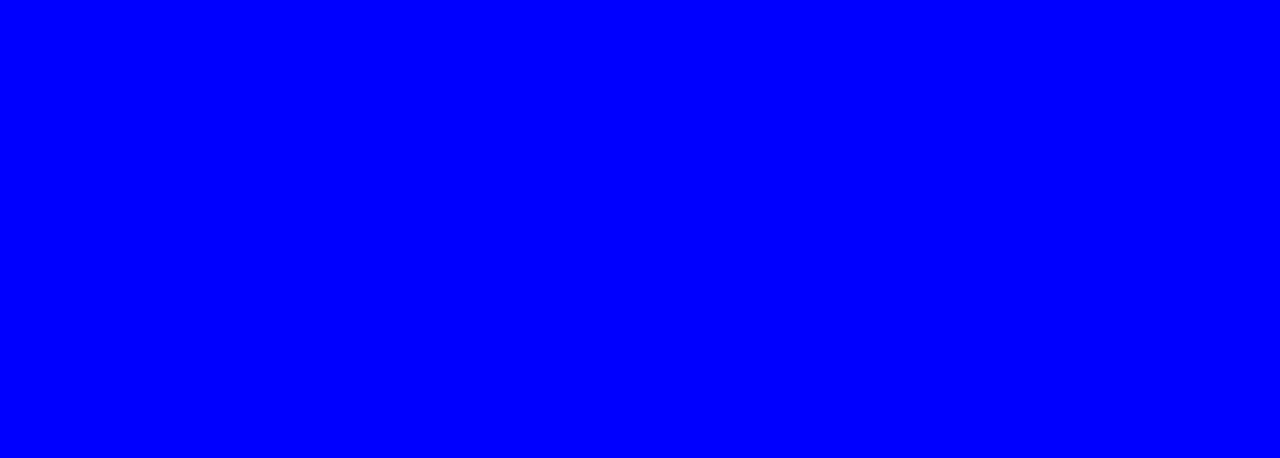
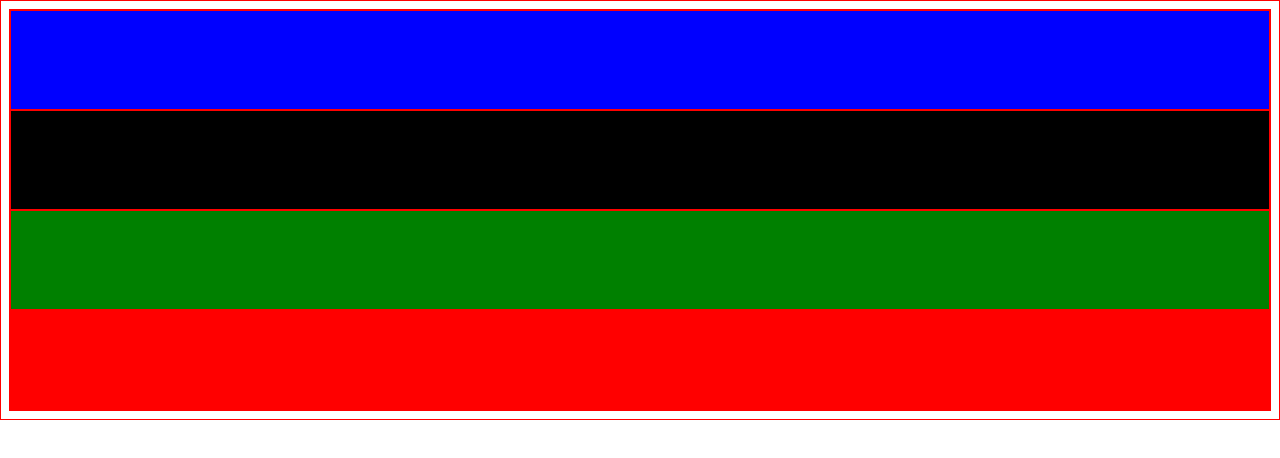
Before and after one commit to nickstellato/starter-files, a website: page src/index.html in a window 1280 px wide. Drawn offline with nearby package versions, Linux system fonts and the light colour scheme; files that its build step writes are made by us from their sources.

```diff
--- a/package.json
+++ b/package.json
@@ -7,7 +7,7 @@
     "clean": "rm -rf dist/*",
     "build": "npm run clean && npm run build:scss && cp src/index.html dist/ && http-server dist/ -o",
     "build:scss": "node-sass src/scss -o dist/",
-    "watch": "concurrently \"npm run watch:scss\" \"live-server --open=dist/ --watch=dist\"",
+    "watch": "concurrently \"npm run watch:scss\" \"live-server --open=src/ --watch=src\"",
     "watch:scss": "node-sass --watch src/scss -o dist/"
   },
   "author": "Nick Stellato",
--- a/src/index.html
+++ b/src/index.html
@@ -7,5 +7,10 @@
     <title>Theme</title>
     <link rel="stylesheet" href="index.css" />
   </head>
-  <body></body>
+  <body>
+    <header></header>
+    <main></main>
+    <aside></aside>
+    <footer></footer>
+  </body>
 </html>
--- a/src/scss/index.scss
+++ b/src/scss/index.scss
@@ -1,4 +1,37 @@
 * {
   box-sizing: border-box;
+  border: 1px solid red;
+}
+
+body {
+  display: grid;
+  grid-template-columns:
+    "header"
+    "main"
+    "aside"
+    "footer";
+}
+
+header {
   background-color: blue;
+  grid-area: "header";
+  height: 100px;
 }
+
+main {
+  background-color: black;
+  grid-area: "main";
+  height: 100px;
+}
+
+aside {
+  background-color: green;
+  grid-area: "aside";
+  height: 100px;
+}
+
+footer {
+  background-color: red;
+  grid-area: "footer";
+  height: 100px;
+}
```
Also changed, not shown: README.md.
